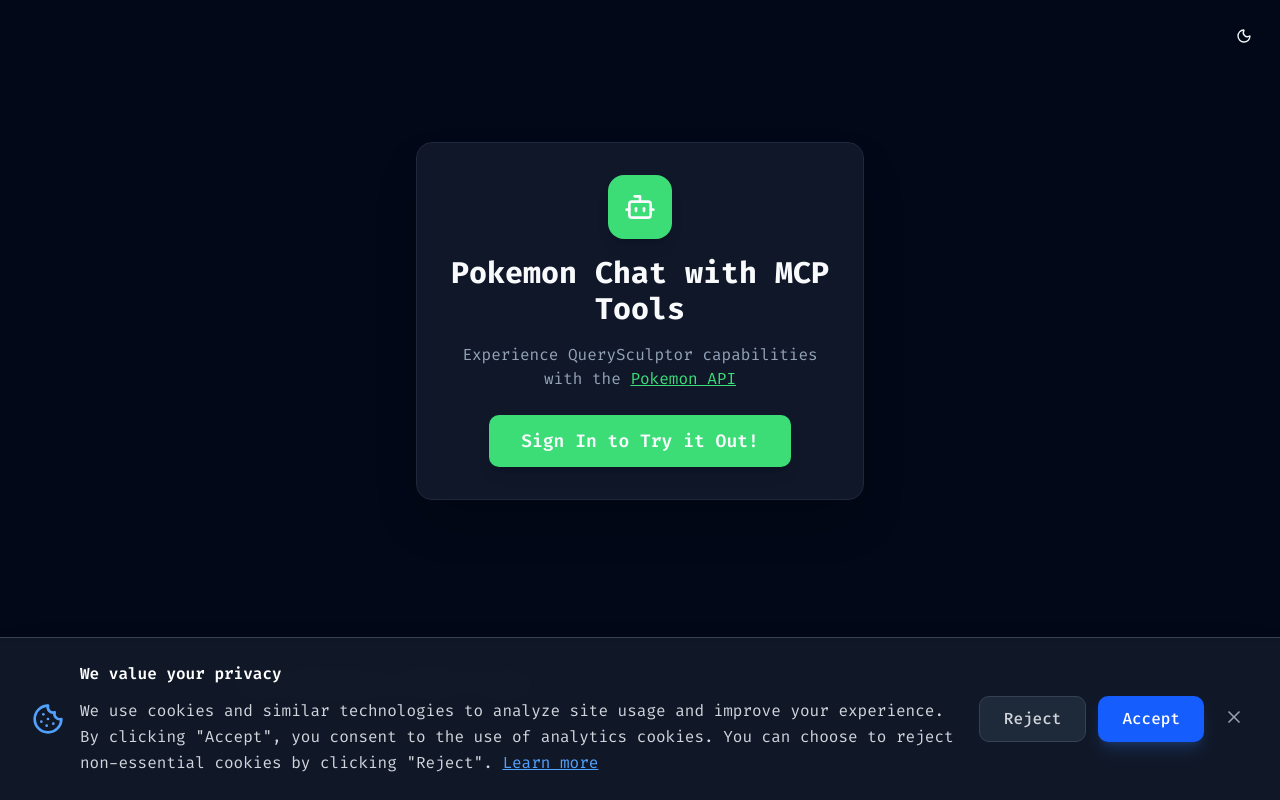
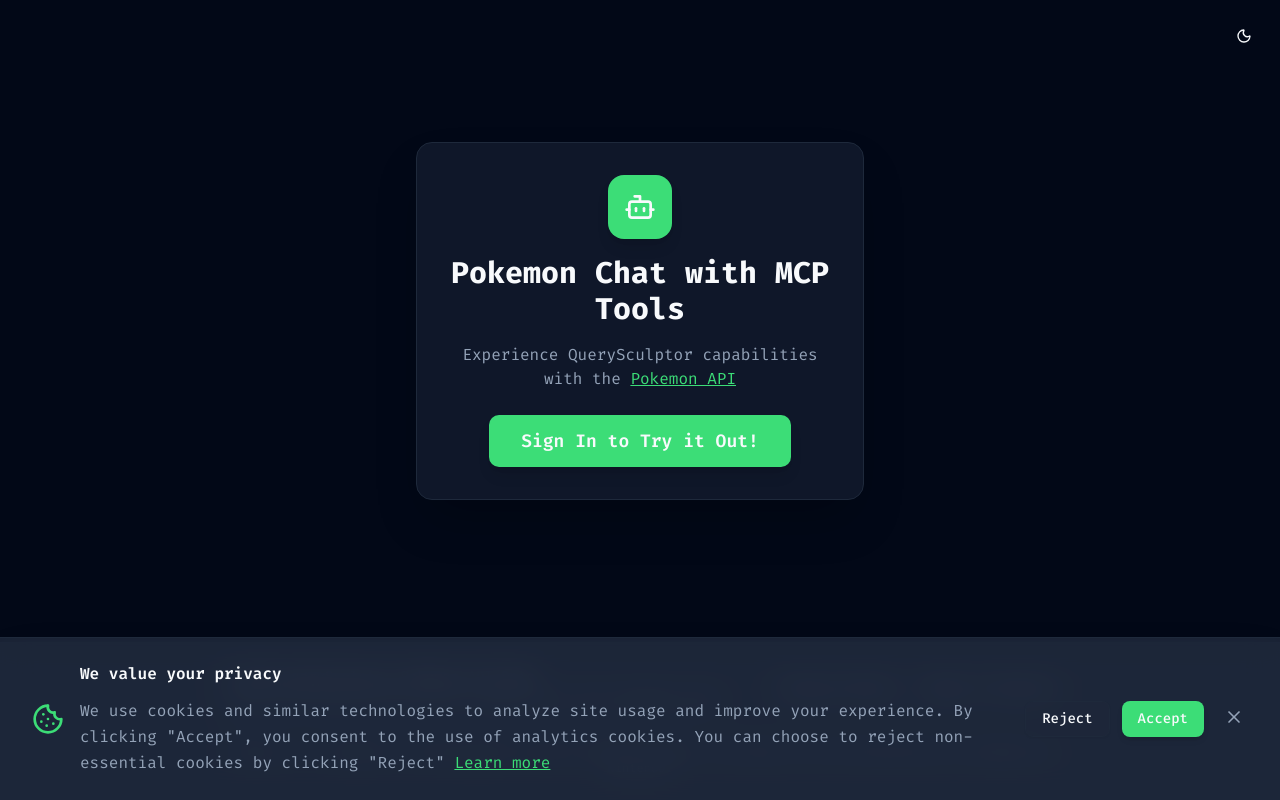
Before and after one commit to flinstonedev/pokemon-chat, a Next.js app: page / in a window 1280 px wide. Built offline with nearby package versions, Linux system fonts and the light colour scheme; no server answers.

Commit message:
fix cookie banner theme

```diff
--- a/components/CookieBanner.tsx
+++ b/components/CookieBanner.tsx
@@ -3,6 +3,7 @@
 import { useState, useEffect } from "react";
 import { X, Cookie } from "lucide-react";
 import { getCookieConsent, setCookieConsent } from "@/lib/cookie-consent";
+import { Button } from "@/components/ui/button";
 
 /**
  * GDPR-compliant cookie consent banner
@@ -67,36 +68,36 @@ export function CookieBanner() {
       aria-live="polite"
       aria-label="Cookie consent banner"
     >
-      <div className="bg-gray-900/95 backdrop-blur-lg border-t border-gray-700 shadow-2xl">
+      <div className="bg-surface-2 backdrop-blur-lg border-t border-border shadow-2xl">
         <div className="max-w-7xl mx-auto px-4 sm:px-6 lg:px-8 py-4 sm:py-6">
           <div className="flex flex-col sm:flex-row items-start sm:items-center gap-4">
             {/* Icon */}
             <div className="flex-shrink-0 hidden sm:block">
-              <Cookie className="w-8 h-8 text-blue-400" />
+              <Cookie className="w-8 h-8 text-primary" />
             </div>
 
             {/* Content */}
             <div className="flex-1 text-sm sm:text-base">
               <div className="flex items-start justify-between gap-2 mb-2 sm:mb-3">
-                <h3 className="font-semibold text-white flex items-center gap-2">
-                  <Cookie className="w-5 h-5 text-blue-400 sm:hidden" />
+                <h3 className="font-semibold text-foreground flex items-center gap-2">
+                  <Cookie className="w-5 h-5 text-primary sm:hidden" />
                   We value your privacy
                 </h3>
                 <button
                   onClick={handleClose}
-                  className="text-gray-400 hover:text-white transition-colors p-1 -mt-1 sm:hidden"
+                  className="text-muted-foreground hover:text-foreground transition-colors p-1 -mt-1 sm:hidden"
                   aria-label="Close banner"
                 >
                   <X className="w-5 h-5" />
                 </button>
               </div>
-              <p className="text-gray-300 leading-relaxed">
+              <p className="text-muted-foreground leading-relaxed">
                 We use cookies and similar technologies to analyze site usage and improve your experience.
                 By clicking &quot;Accept&quot;, you consent to the use of analytics cookies.
-                You can choose to reject non-essential cookies by clicking &quot;Reject&quot;.{" "}
+                You can choose to reject non-essential cookies by clicking &quot;Reject&quot;{" "}
                 <a
                   href="/privacy"
-                  className="text-blue-400 hover:text-blue-300 underline transition-colors"
+                  className="text-primary hover:opacity-90 underline transition-colors"
                   target="_blank"
                   rel="noopener noreferrer"
                 >
@@ -107,26 +108,28 @@ export function CookieBanner() {
 
             {/* Actions */}
             <div className="flex flex-row sm:flex-col lg:flex-row gap-2 sm:gap-3 w-full sm:w-auto">
-              <button
+              <Button
                 onClick={handleReject}
-                className="flex-1 sm:flex-none px-4 sm:px-6 py-2.5 rounded-lg font-medium text-gray-300 bg-gray-800 hover:bg-gray-700 border border-gray-700 hover:border-gray-600 transition-all duration-200 focus:outline-none focus:ring-2 focus:ring-gray-500 focus:ring-offset-2 focus:ring-offset-gray-900"
+                variant="outline"
+                className="flex-1 sm:flex-none"
                 aria-label="Reject analytics cookies"
               >
                 Reject
-              </button>
-              <button
+              </Button>
+              <Button
                 onClick={handleAccept}
-                className="flex-1 sm:flex-none px-4 sm:px-6 py-2.5 rounded-lg font-medium text-white bg-blue-600 hover:bg-blue-700 transition-all duration-200 focus:outline-none focus:ring-2 focus:ring-blue-500 focus:ring-offset-2 focus:ring-offset-gray-900 shadow-lg shadow-blue-500/20"
+                variant="default"
+                className="flex-1 sm:flex-none shadow-md"
                 aria-label="Accept analytics cookies"
               >
                 Accept
-              </button>
+              </Button>
             </div>
 
             {/* Close button for desktop */}
             <button
               onClick={handleClose}
-              className="hidden sm:block text-gray-400 hover:text-white transition-colors p-1 -mt-1"
+              className="hidden sm:block text-muted-foreground hover:text-foreground transition-colors p-1 -mt-1"
               aria-label="Close banner"
             >
               <X className="w-5 h-5" />
```
